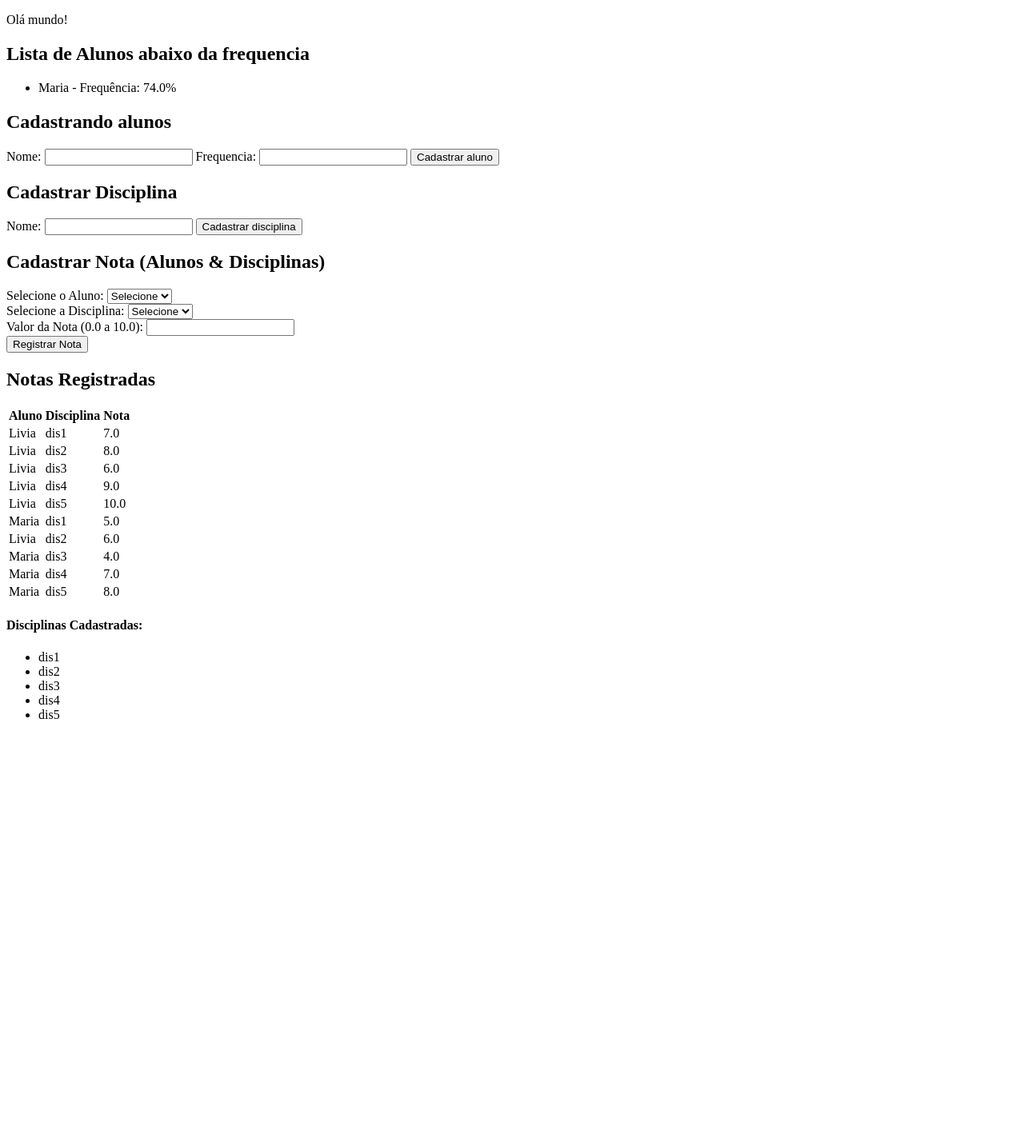
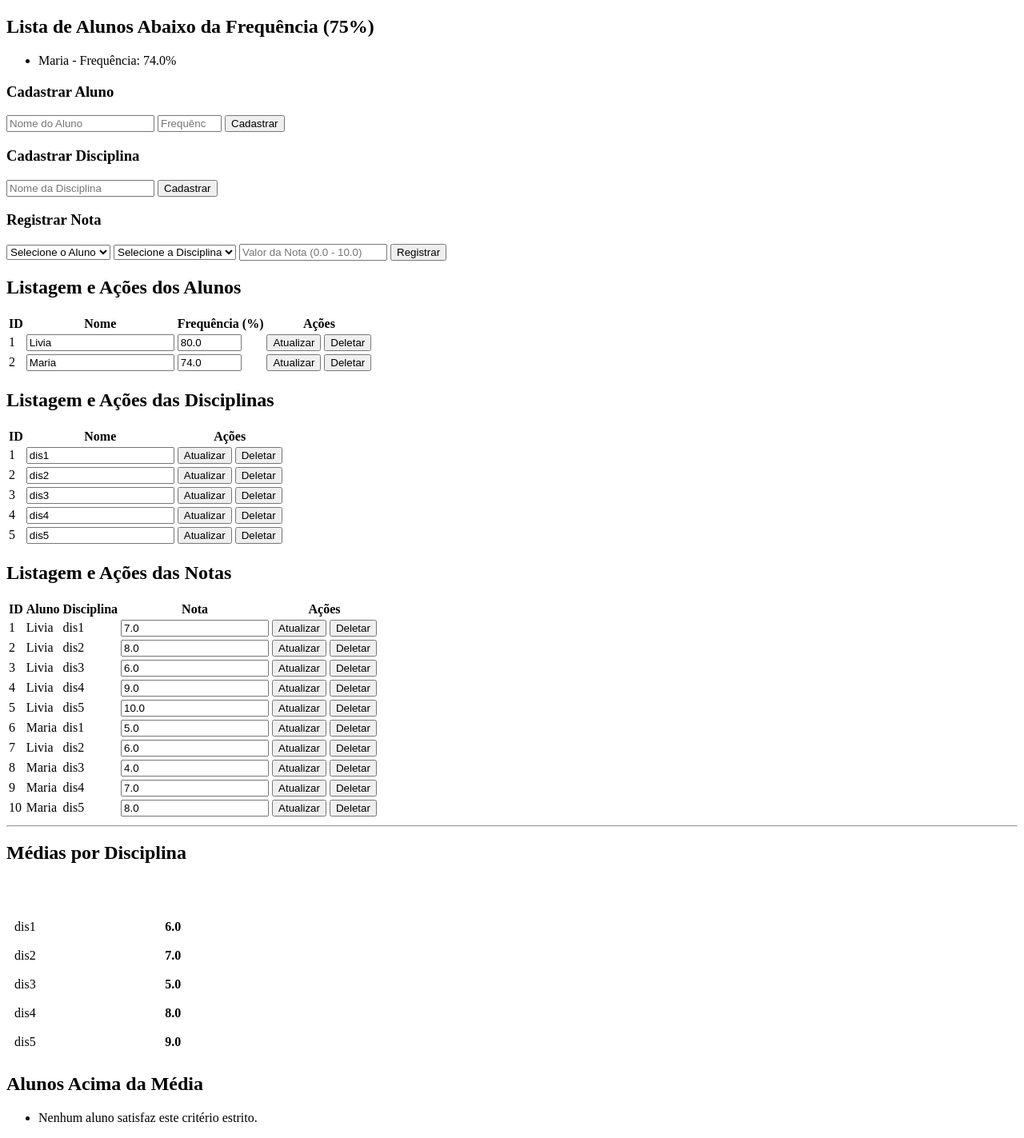
Before and after one commit to maria-botelho/gerenciador-academico_dti, a Flask app: page / in a window 1280 px wide. Shown: the whole page at 80% size. Before the commit the page ends 899 px from the top, so only its background shows below. Run offline with Flask 3, Linux system fonts and the light colour scheme.

Commit message:
back-endCompleto

```diff
--- a/app.py
+++ b/app.py
@@ -1,12 +1,15 @@
-from flask import Flask, render_template, request, redirect
+from flask import Flask, render_template, request, redirect, url_for
 from flask_sqlalchemy import SQLAlchemy
+from sqlalchemy import func
 
 app = Flask(__name__)
+# Configuração do banco de dados SQLite
 app.config['SQLALCHEMY_DATABASE_URI'] = 'sqlite:///banco.db'
+app.config['SQLALCHEMY_TRACK_MODIFICATIONS'] = False # Boa prática para desligar rastreamento
 
 db = SQLAlchemy(app)
 
-#tabelas
+# Tabelas do Banco de Dados
 class Aluno(db.Model):
     alu_id = db.Column(db.Integer, primary_key=True, autoincrement=True)
     alu_nome = db.Column(db.String(100), nullable=False)
@@ -18,10 +21,11 @@ class Disciplina(db.Model):
 
 class Notas(db.Model):
     not_id = db.Column(db.Integer, primary_key=True, autoincrement=True)
-    alu_id = db.Column(db.Integer, db.ForeignKey('aluno.alu_id'), nullable=False)
-    dis_id = db.Column(db.Integer, db.ForeignKey('disciplina') ,nullable=False)
+    # ondelete='CASCADE' garante que notas sejam deletadas se o aluno/disciplina for excluído
+    alu_id = db.Column(db.Integer, db.ForeignKey('aluno.alu_id', ondelete='CASCADE'), nullable=False)
+    dis_id = db.Column(db.Integer, db.ForeignKey('disciplina.dis_id', ondelete='CASCADE'),nullable=False)
 
-	# Novo campo para o valor da nota
+    # Campo para o valor da nota
     not_valor = db.Column(db.Float, nullable=False)
 
     # Relações para facilitar o acesso no template
@@ -29,84 +33,210 @@ class Notas(db.Model):
     disciplina = db.relationship('Disciplina', backref='notas_disciplina')
 
 
-# Reader Alunos
+# ROTA PRINCIPAL (INDEX)
 @app.route('/')
 def index():
     alunos = Aluno.query.all()
     disciplinas = Disciplina.query.all()
-    notas = Notas.query.all()
-    return render_template('index.html', alunos=alunos, disciplinas=disciplinas, notas=notas)
+    # Eager loading (joinedload) das relações para otimizar
+    notas = Notas.query.options(db.joinedload(Notas.aluno), db.joinedload(Notas.disciplina)).all()
 
+    # 1. CRIAR DICIONÁRIO DE MÉDIAS POR DISCIPLINA (Para lógica de filtragem)
+    medias_disciplinas_raw = db.session.query(
+        Disciplina.dis_nome,
+        func.avg(Notas.not_valor).label('media_nota')
+    ).join(Notas).group_by(Disciplina.dis_nome).all()
+
+    medias_por_disciplina = {
+        media.dis_nome: media.media_nota
+        for media in medias_disciplinas_raw
+    }
+
+    # --- LÓGICA DE FILTRAGEM: Alunos acima da média em TUDO ---
+    alunos_aprovados_em_tudo = {}
+
+    # 2. AGRUPAR NOTAS POR ALUNO E VERIFICAR
+    for nota in notas:
+        aluno_id = nota.aluno.alu_id
+
+        if aluno_id not in alunos_aprovados_em_tudo:
+            alunos_aprovados_em_tudo[aluno_id] = {
+                'nome': nota.aluno.alu_nome,
+                'status': True, # Assume aprovado até que uma nota reprove
+                'detalhes': []
+            }
+
+        # 3. VERIFICAÇÃO INDIVIDUAL DA NOTA
+        dis_nome = nota.disciplina.dis_nome
+        media = medias_por_disciplina.get(dis_nome, 0.0) # Usa 0.0 se não houver média (evita crash)
+
+        nota_acima_da_media = nota.not_valor > media
+
+        # Se a nota for abaixo ou igual à média, o aluno FALHA no critério estrito
+        if not nota_acima_da_media:
+            alunos_aprovados_em_tudo[aluno_id]['status'] = False
+
+        # Adiciona detalhes para visualização no template
+        alunos_aprovados_em_tudo[aluno_id]['detalhes'].append({
+            'disciplina': dis_nome,
+            'nota': nota.not_valor,
+            'media': media,
+            'aprovado': nota_acima_da_media
+        })
+
+    # 4. FILTRAR APENAS OS ALUNOS COM STATUS = True
+    lista_final_acima_media = [
+        aluno_info for aluno_info in alunos_aprovados_em_tudo.values()
+        if aluno_info['status'] is True
+    ]
+
+    return render_template('index.html',
+                            alunos=alunos,
+                            disciplinas=disciplinas,
+                            notas=notas,
+                            medias_disciplinas=medias_disciplinas_raw,
+                            alunos_acima_de_todas_medias=lista_final_acima_media)
+
+# Rotas de Criação
 # Create aluno
 @app.route('/create_aluno', methods=['POST'])
 def create_aluno():
-		nome = request.form['nome_aluno']
-		frequencia = request.form['frequencia']
-		new_aluno = Aluno(
-			alu_nome = nome,
-			alu_frequencia = frequencia
-		)
-		db.session.add(new_aluno)
-		db.session.commit()
-		return redirect('/')
+    try:
+        nome = request.form['nome_aluno']
+        frequencia = float(request.form['frequencia']) # Converte diretamente para float
+        new_aluno = Aluno(
+            alu_nome = nome,
+            alu_frequencia = frequencia
+        )
+        db.session.add(new_aluno)
+        db.session.commit()
+    except Exception as e:
+        print(f"Erro ao criar aluno: {e}")
+        db.session.rollback()
+    return redirect(url_for('index'))
 
 # Create disciplina
 @app.route('/create_disciplina', methods=['POST'])
 def create_disciplina():
-		nome = request.form['nome_disciplina']
-		new_disciplina = Disciplina(
-			dis_nome = nome,
-		)
-		db.session.add(new_disciplina)
-		db.session.commit()
-		return redirect('/')
+    try:
+        nome = request.form['nome_disciplina']
+        new_disciplina = Disciplina(
+            dis_nome = nome,
+        )
+        db.session.add(new_disciplina)
+        db.session.commit()
+    except Exception as e:
+        print(f"Erro ao criar disciplina: {e}")
+        db.session.rollback()
+    return redirect(url_for('index'))
 
 # Create nota
 @app.route('/create_nota', methods=['POST'])
 def create_nota():
-    # Os valores recebidos são os IDs e o valor da nota
-    aluno_id = request.form['aluno_id']
-    disciplina_id = request.form['disciplina_id']
-    nota_valor = request.form['nota_valor']
+    try:
+        aluno_id = int(request.form['aluno_id'])
+        disciplina_id = int(request.form['disciplina_id'])
 
-    try:
-        # Tenta converter os IDs e o valor para os tipos corretos
-        alu_id = int(aluno_id)
-        dis_id = int(disciplina_id)
-        not_valor = float(nota_valor)
+        # Trata vírgula como separador decimal, se necessário
+        nota_valor_str = request.form['nota_valor'].replace(',', '.')
+        not_valor = float(nota_valor_str)
 
         new_nota = Notas(
-            alu_id = alu_id,
-            dis_id = dis_id,
+            alu_id = aluno_id,
+            dis_id = disciplina_id,
             not_valor = not_valor
         )
         db.session.add(new_nota)
         db.session.commit()
     except ValueError:
-        # Lidar com erro se a conversão falhar (ex: nota não é um número)
         print("Erro: IDs ou valor da nota inválidos.")
+    except Exception as e:
+        print(f"Erro ao criar nota: {e}")
+        db.session.rollback()
 
-    return redirect('/')
+    return redirect(url_for('index'))
 
-# Delete aluno
-@app.route('/delete_aluno/<int:alu_id>', methods=['POST'])
-def delete_aluno(alu_id):
-		alunos = Aluno.query.get(alu_id)
 
-		if alunos:
-			db.session.delete(alunos)
-			db.session.commit()
-		return redirect('/')
-# Update aluno
-@app.route('/update_aluno/<int:alu_id>', methods=['POST'])
-def update_aluno(alu_id):
-		alunos = Aluno.query.get(alu_id)
+# ROTA UNIFICADA DE ATUALIZAÇÃO (CORREÇÃO DO BuildError)
+@app.route('/update_entidade/<string:entidade_nome>/<int:entidade_id>', methods=['POST'])
+def update_entidade(entidade_nome, entidade_id):
+    """
+    Rota unificada para atualizar Aluno, Disciplina ou Nota.
+    """
+    try:
+        if entidade_nome == 'aluno':
+            aluno = Aluno.query.get_or_404(entidade_id)
 
-		if alunos:
-			alunos.alu_nome = request.form['nome']
-			alunos.frequencia = request.form['frequencia']
-			db.session.commit()
-		return redirect('/')
+            # Atualiza Aluno
+            aluno.alu_nome = request.form['nome']
+
+            # Tenta converter frequência para float (lidando com strings)
+            try:
+                aluno.alu_frequencia = float(request.form['frequencia'])
+            except ValueError:
+                # Se a conversão falhar, mantém o valor antigo ou lida de outra forma
+                pass
+
+            db.session.commit()
+
+        elif entidade_nome == 'disciplina':
+            disciplina = Disciplina.query.get_or_404(entidade_id)
+
+            # Atualiza Disciplina
+            disciplina.dis_nome = request.form['nome_disciplina']
+            db.session.commit()
+
+        elif entidade_nome == 'nota':
+            nota = Notas.query.get_or_404(entidade_id)
+
+            # Atualiza Nota
+            try:
+                # Trata vírgula como separador decimal, se necessário
+                novo_valor_nota_str = request.form['novo_valor_nota'].replace(',', '.')
+                nota.not_valor = float(novo_valor_nota_str)
+            except ValueError:
+                pass
+
+            db.session.commit()
+
+        else:
+            return "Erro: Entidade de atualização inválida.", 400
+
+        return redirect(url_for('index'))
+
+    except Exception as e:
+        db.session.rollback()
+        print(f"Erro ao atualizar {entidade_nome}: {e}")
+        return "Ocorreu um erro ao processar a atualização.", 500
+
+# ROTA UNIFICADA DE DELEÇÃO
+@app.route('/delete_entidade/<string:entidade_nome>/<int:entidade_id>', methods=['POST'])
+def delete_entidade(entidade_nome, entidade_id):
+    """
+    Rota unificada para deletar Aluno, Disciplina ou Nota.
+    """
+    try:
+        entity = None
+        if entidade_nome == 'aluno':
+            entity = Aluno.query.get_or_404(entidade_id)
+        elif entidade_nome == 'disciplina':
+            entity = Disciplina.query.get_or_404(entidade_id)
+        elif entidade_nome == 'nota':
+            entity = Notas.query.get_or_404(entidade_id)
+        else:
+            return "Erro: Entidade de exclusão inválida.", 400
+
+        db.session.delete(entity)
+        db.session.commit()
+        return redirect(url_for('index'))
+    except Exception as e:
+        db.session.rollback()
+        print(f"Erro ao deletar {entidade_nome}: {e}")
+        return "Ocorreu um erro ao processar a exclusão.", 500
+
+# --- ROTAS ANTIGAS REMOVIDAS ---
+# As rotas 'delete_aluno', 'delete_disciplina', 'delete_nota' e 'update_aluno'
+# foram removidas para evitar conflito e garantir que o HTML chame apenas as rotas unificadas.
 
 if __name__ == '__main__':
     with app.app_context():
--- a/templates/index.html
+++ b/templates/index.html
@@ -6,126 +6,197 @@
     <title>Aulas</title>
 </head>
 <body>
-    <p>Olá mundo!</p>
-    <h2>Lista de Alunos abaixo da frequencia</h2>
-    <ul>
+ <!-- Alunos Abaixo da Frequência (Mantido) -->
+<div class="mb-8 p-4 bg-red-100 rounded-lg shadow">
+    <h2 class="text-xl font-semibold text-red-800 border-b-red-300">Lista de Alunos Abaixo da Frequência (75%)</h2>
+    <ul class="list-disc list-inside space-y-1">
         {% for aluno in alunos %}
             {% if aluno.alu_frequencia < 75 %}
-                <li><p>{{ aluno.alu_nome }} - Frequência: {{ aluno.alu_frequencia }}%</p></li>
+                <li class="text-red-700 font-medium">{{ aluno.alu_nome }} - Frequência: {{ aluno.alu_frequencia | round(1) }}%</li>
             {% endif %}
         {% endfor %}
     </ul>
+</div>
 
-    <h2>Cadastrando alunos</h2>
-<form action="/create_aluno" method="POST">
-	<label>Nome: </label>
-	<input type="text" name="nome_aluno" required>
+<!-- SEÇÃO DE CADASTROS -->
+<div class="grid grid-cols-1 md:grid-cols-3 gap-6 mb-10">
+    <!-- Cadastro de alunos -->
+    <div class="p-4 bg-white rounded-lg shadow border border-gray-200">
+        <h3 class="text-lg font-bold mb-3 text-indigo-700">Cadastrar Aluno</h3>
+        <form action="/create_aluno" method="POST" class="space-y-3">
+            <input type="text" name="nome_aluno" placeholder="Nome do Aluno" required class="w-full p-2 border rounded-md">
+            <input type="number" step="0.1" name="frequencia" placeholder="Frequência (%)" required min="0" max="100" class="w-full p-2 border rounded-md">
+            <button type="submit" class="w-full bg-indigo-600 text-white p-2 rounded-md hover:bg-indigo-700 transition">Cadastrar</button>
+        </form>
+    </div>
 
-	<label>Frequencia: </label>
-	<input type="text" name="frequencia" required>
+    <!-- Cadastro de disciplinas -->
+    <div class="p-4 bg-white rounded-lg shadow border border-gray-200">
+        <h3 class="text-lg font-bold mb-3 text-indigo-700">Cadastrar Disciplina</h3>
+        <form action="/create_disciplina" method="POST" class="space-y-3">
+            <input type="text" name="nome_disciplina" placeholder="Nome da Disciplina" required class="w-full p-2 border rounded-md">
+            <button type="submit" class="w-full bg-indigo-600 text-white p-2 rounded-md hover:bg-indigo-700 transition">Cadastrar</button>
+        </form>
+    </div>
 
-	<button type="submit">Cadastrar aluno</button>
-</form>
-<!--Pensar nessa logica das diciplinas e notas-->
-<h2>Cadastrar Disciplina</h2>
-<form action="/create_disciplina" method="POST">
-	<label>Nome: </label>
-	<input type="text" name="nome_disciplina" required>
-
-	<button type="submit">Cadastrar disciplina</button>
-</form>
-
-<!-- SEÇÃO DE CADASTRO DE NOTAS -->
-    <div class="bg-indigo-50 p-6 rounded-lg shadow-inner mb-8">
-        <h2 class="text-2xl font-semibold text-indigo-800 mb-4 border-b pb-2">Cadastrar Nota (Alunos & Disciplinas)</h2>
-        <form action="/create_nota" method="POST" class="space-y-4">
-
-            <!-- Select Alunos -->
-            <div class="flex flex-col">
-                <label for="aluno_id" class="text-sm font-medium text-gray-700 mb-1">Selecione o Aluno:</label>
-                <select name="aluno_id" id="aluno_id" required class="p-2 border border-gray-300 rounded-lg focus:ring-indigo-500 focus:border-indigo-500">
-                 <option value="">Selecione</option>
+    <!-- Cadastro de notas -->
+    <div class="p-4 bg-white rounded-lg shadow border border-gray-200">
+        <h3 class="text-lg font-bold mb-3 text-indigo-700">Registrar Nota</h3>
+        <form action="/create_nota" method="POST" class="space-y-3">
+            <select name="aluno_id" required class="w-full p-2 border rounded-md">
+                <option value="">Selecione o Aluno</option>
                 {% for aluno in alunos %}
-                        <!-- O value é o ID (alu_id), o texto visível é o nome -->
                     <option value="{{ aluno.alu_id }}">{{ aluno.alu_nome }}</option>
                 {% endfor %}
             </select>
-            </div>
-
-            <!-- Select Disciplinas -->
-            <div class="flex flex-col">
-                <label for="disciplina_id" class="text-sm font-medium text-gray-700 mb-1">Selecione a Disciplina:</label>
-                <select name="disciplina_id" id="disciplina_id" required
-                        class="p-2 border border-gray-300 rounded-lg focus:ring-indigo-500 focus:border-indigo-500">
-                    <option value="">Selecione</option>
+            <select name="disciplina_id" required class="w-full p-2 border rounded-md">
+                <option value="">Selecione a Disciplina</option>
                 {% for disciplina in disciplinas %}
-                        <!-- O value é o ID (dis_id), o texto visível é o nome -->
                     <option value="{{ disciplina.dis_id }}">{{ disciplina.dis_nome }}</option>
                 {% endfor %}
             </select>
+            <input type="number" step="0.1" name="nota_valor" placeholder="Valor da Nota (0.0 - 10.0)" required min="0" class="w-full p-2 border rounded-md">
+            <button type="submit" class="w-full bg-indigo-600 text-white p-2 rounded-md hover:bg-indigo-700 transition">Registrar</button>
+        </form>
+    </div>
 </div>
 
-            <!-- Input Valor da Nota -->
-            <div class="flex flex-col">
-                <label for="nota_valor" class="text-sm font-medium text-gray-700 mb-1">Valor da Nota (0.0 a 10.0):</label>
-                <input type="number" step="0.1" name="nota_valor" id="nota_valor" required min="0"
-                       class="p-2 border border-gray-300 rounded-lg focus:ring-indigo-500 focus:border-indigo-500">
-            </div>
 
-            <button type="submit" class="w-full bg-indigo-600 text-white p-2 rounded-lg hover:bg-indigo-700 transition duration-150">
-                Registrar Nota
-            </button>
-        </form>
-    </div>
-
-    <!-- VISUALIZAÇÃO DE NOTAS CADASTRADAS -->
-    <h2 class="text-2xl font-semibold text-gray-800 mb-4 border-b pb-2">Notas Registradas</h2>
-    <div class="overflow-x-auto">
-        <table class="min-w-full bg-white rounded-lg shadow-md">
+<!-- 1. TABELA DE ALUNOS -->
+<h2>Listagem e Ações dos Alunos</h2>
+<table>
     <thead>
-                <tr class="bg-gray-200 text-gray-600 uppercase text-sm leading-normal">
-                    <th class="py-3 px-6 text-left">Aluno</th>
-                    <th class="py-3 px-6 text-left">Disciplina</th>
-                    <th class="py-3 px-6 text-center">Nota</th>
+        <tr>
+            <th>ID</th>
+            <th>Nome</th>
+            <th>Frequência (%)</th>
+            <th class="w-40">Ações</th>
         </tr>
     </thead>
-            <tbody class="text-gray-600 text-sm font-light">
-                {% for nota in notas %}
-                <tr class="border-b border-gray-200 hover:bg-gray-100">
-                    <!-- Acesso usando a relação definida no modelo: nota.aluno.alu_nome -->
-                    <td class="py-3 px-6 text-left whitespace-nowrap">{{ nota.aluno.alu_nome }}</td>
-                    <td class="py-3 px-6 text-left">{{ nota.disciplina.dis_nome }}</td>
-                    <td class="py-3 px-6 text-center font-bold">{{ nota.not_valor }}</td>
-                </tr>
-                {% else %}
+    <tbody>
+        {% for aluno in alunos %}
         <tr>
-                    <td colspan="3" class="py-3 px-6 text-center">Nenhuma nota registrada ainda.</td>
+            <td>{{ aluno.alu_id }}</td>
+            <form action="{{ url_for('update_entidade', entidade_nome='aluno', entidade_id=aluno.alu_id) }}" method="POST">
+                <td><input type="text" name="nome" value="{{ aluno.alu_nome }}" required class="p-1 border rounded-md w-full"></td>
+                <td><input type="number" step="0.1" name="frequencia" value="{{ aluno.alu_frequencia }}" required min="0" max="100" class="p-1 border rounded-md w-24 text-center"></td>
+                <td class="flex space-x-2">
+                    <button type="submit" class="bg-green-500 text-white p-2 rounded-md text-xs hover:bg-green-600">Atualizar</button>
+            </form>
+                    <!-- Assumindo que você tem uma rota delete_entidade -->
+                    <form action="{{ url_for('delete_entidade', entidade_nome='aluno', entidade_id=aluno.alu_id) }}" method="POST" style="display:inline;" onsubmit="return confirm('Tem certeza que deseja deletar o aluno {{ aluno.alu_nome }}?');">
+                        <button type="submit" class="bg-red-500 text-white p-2 rounded-md text-xs hover:bg-red-600">Deletar</button>
+                    </form>
+                </td>
         </tr>
         {% endfor %}
     </tbody>
 </table>
+
+<!-- 2. TABELA DE DISCIPLINAS -->
+<h2 class="mt-8">Listagem e Ações das Disciplinas</h2>
+<table>
+    <thead>
+        <tr>
+            <th>ID</th>
+            <th>Nome</th>
+            <th class="w-40">Ações</th>
+        </tr>
+    </thead>
+    <tbody>
+        {% for disciplina in disciplinas %}
+        <tr>
+            <td>{{ disciplina.dis_id }}</td>
+            <form action="{{ url_for('update_entidade', entidade_nome='disciplina', entidade_id=disciplina.dis_id) }}" method="POST">
+                <td><input type="text" name="nome_disciplina" value="{{ disciplina.dis_nome }}" required class="p-1 border rounded-md w-full"></td>
+                <td class="flex space-x-2">
+                    <button type="submit" class="bg-green-500 text-white p-2 rounded-md text-xs hover:bg-green-600">Atualizar</button>
+            </form>
+                    <!-- Assumindo que você tem uma rota delete_entidade -->
+                    <form action="{{ url_for('delete_entidade', entidade_nome='disciplina', entidade_id=disciplina.dis_id) }}" method="POST" style="display:inline;" onsubmit="return confirm('Tem certeza que deseja deletar a disciplina {{ disciplina.dis_nome }}?');">
+                        <button type="submit" class="bg-red-500 text-white p-2 rounded-md text-xs hover:bg-red-600">Deletar</button>
+                    </form>
+                </td>
+        </tr>
+        {% endfor %}
+    </tbody>
+</table>
+
+<!-- 3. TABELA DE NOTAS -->
+<h2 class="mt-8">Listagem e Ações das Notas</h2>
+<table>
+    <thead>
+        <tr>
+            <th>ID</th>
+            <th>Aluno</th>
+            <th>Disciplina</th>
+            <th>Nota</th>
+            <th class="w-40">Ações</th>
+        </tr>
+    </thead>
+    <tbody>
+        {% for nota in notas %}
+        <tr>
+            <td>{{ nota.not_id }}</td>
+            <td>{{ nota.aluno.alu_nome }}</td>
+            <td>{{ nota.disciplina.dis_nome }}</td>
+            <form action="{{ url_for('update_entidade', entidade_nome='nota', entidade_id=nota.not_id) }}" method="POST">
+                <td><input type="number" step="0.1" name="novo_valor_nota" value="{{ nota.not_valor }}" required min="0" class="p-1 border rounded-md w-16 text-center"></td>
+                <td class="flex space-x-2">
+                    <button type="submit" class="bg-green-500 text-white p-2 rounded-md text-xs hover:bg-green-600">Atualizar</button>
+            </form>
+                    <!-- Assumindo que você tem uma rota delete_entidade -->
+                    <form action="{{ url_for('delete_entidade', entidade_nome='nota', entidade_id=nota.not_id) }}" method="POST" style="display:inline;" onsubmit="return confirm('Tem certeza que deseja deletar esta nota?');">
+                        <button type="submit" class="bg-red-500 text-white p-2 rounded-md text-xs hover:bg-red-600">Deletar</button>
+                    </form>
+                </td>
+        </tr>
+        {% endfor %}
+    </tbody>
+</table>
+
+<hr class="my-10">
+
+<!-- 4. MÉDIAS POR DISCIPLINA (Mantido) -->
+<div class="grid grid-cols-1 md:grid-cols-2 gap-8">
+    <div>
+        {% if medias_disciplinas %}
+            <table class="shadow-md">
+                <h2>Médias por Disciplina</h2>
+                    <tr class="bg-indigo-700">
+                        <th style="padding: 10px; color: white;">Disciplina</th>
+                        <th style="padding: 10px; color: white; text-align: right;">Média das Notas</th>
+                    </tr>
+                    {% for media in medias_disciplinas %}
+                    <tr>
+                        <td style="padding: 8px;">{{ media.dis_nome }}</td>
+                        <td style="padding: 8px; text-align: right; font-weight: bold;">
+                            {{ media.media_nota | round(2) }}
+                        </td>
+                    </tr>
+                    {% endfor %}
+            </table>
+        {% else %}
+            <p class="text-gray-500">Nenhuma nota registrada para calcular as médias.</p>
+        {% endif %}
     </div>
 
-            <!-- Exibição de Disciplinas -->
-            <h4 class="text-lg font-semibold mt-6 text-yellow-700">Disciplinas Cadastradas:</h4>
-            <ul class="list-disc pl-5 mt-2 space-y-1">
-                {% for disciplina in disciplinas %}
-                <li class="bg-white p-2 rounded-md shadow-sm">{{ disciplina.dis_nome }}</li>
+    <!-- 5. ALUNOS ACIMA DA MÉDIA EM TUDO (Lógica Filtrada no Python) -->
+    <div>
+        <h2 class="text-green-700">Alunos Acima da Média</h2>
+        <ul class="list-disc list-inside space-y-3 bg-green-50 p-4 rounded-lg border border-green-200">
+            {% if alunos_acima_de_todas_medias %}
+                {% for aluno_info in alunos_acima_de_todas_medias %}
+                    <li class="font-bold text-green-800">
+                        {{ aluno_info.nome }}
+                    </li>
                 {% endfor %}
+            {% else %}
+                <li class="text-gray-600">Nenhum aluno satisfaz este critério estrito.</li>
+            {% endif %}
         </ul>
     </div>
 </div>
-
-</div>
-
-<!--Botao para excluir
-<form action="/delete_aluno/{{ alu_id }}" method="POST">
-<button type="submit">Excluir<button>
-</form>
-Botao para atualizar
-<form action="/update_aluno/{{ alu_id }}" method="POST">
-<button type="submit">Atualizar</button>
--->
 </form>
 </body>
 </html>
```
Also changed, not shown: instance/banco.db. Lines whose indentation alone changed are shown as unchanged.
